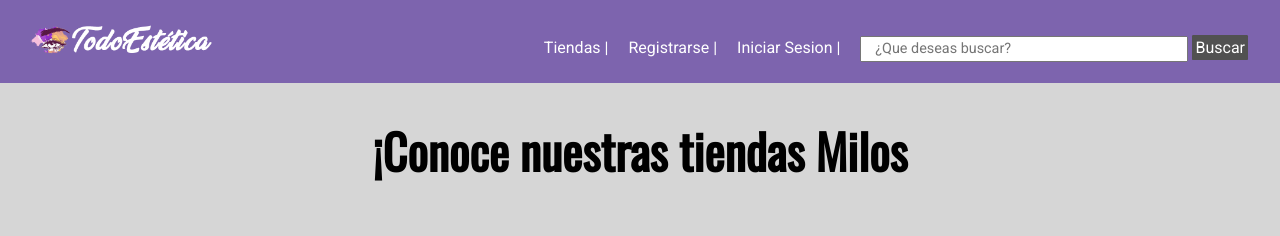
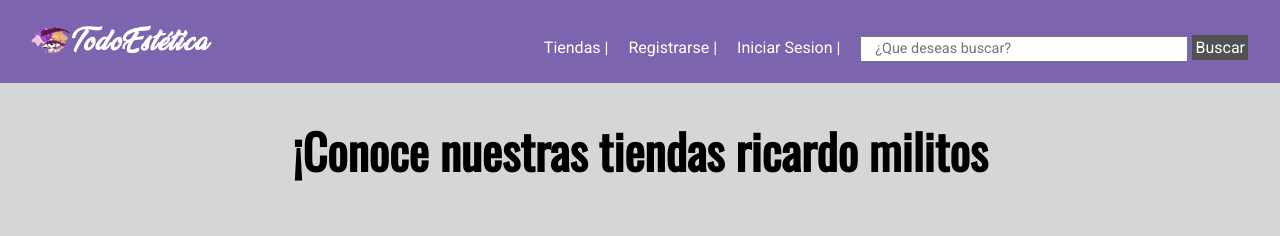
Before and after one commit to joaquinvastt/TodoEstetica, a plain HTML site: page index.html in a window 1280 px wide. Shown: the top 236 px of the page. Drawn offline with nearby package versions, Linux system fonts and the light colour scheme.

Commit message:
commit nico 2

```diff
--- a/index.html
+++ b/index.html
@@ -34,7 +34,7 @@
     <section class="contenedor seccion">
         <div>
             <div class="seccion contenedor">
-                <h2>¡Conoce nuestras tiendas Milos</h2>
+                <h2>¡Conoce nuestras tiendas ricardo militos</h2>
                 <div class="slider">
                     <ul>
                         <li><img src="img/img1.jpg" alt="Imagen dbs"></li>
```
